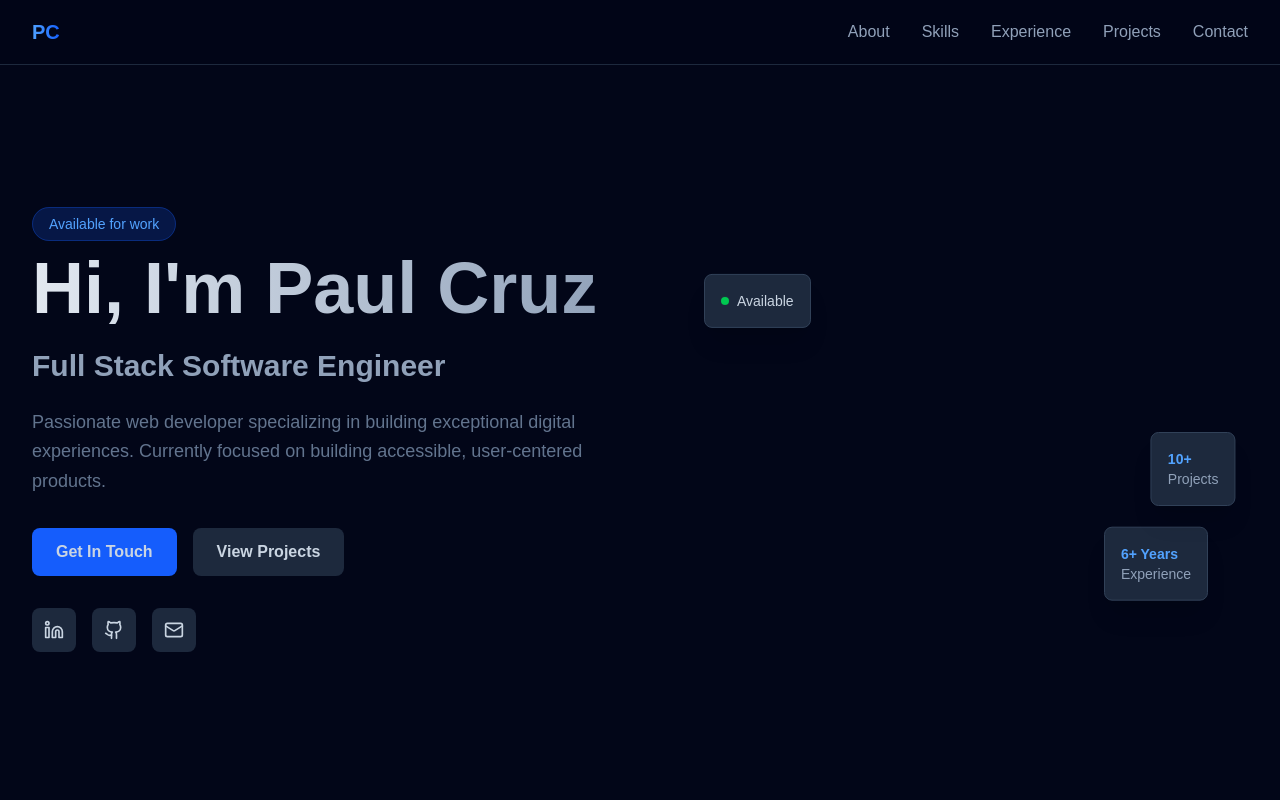
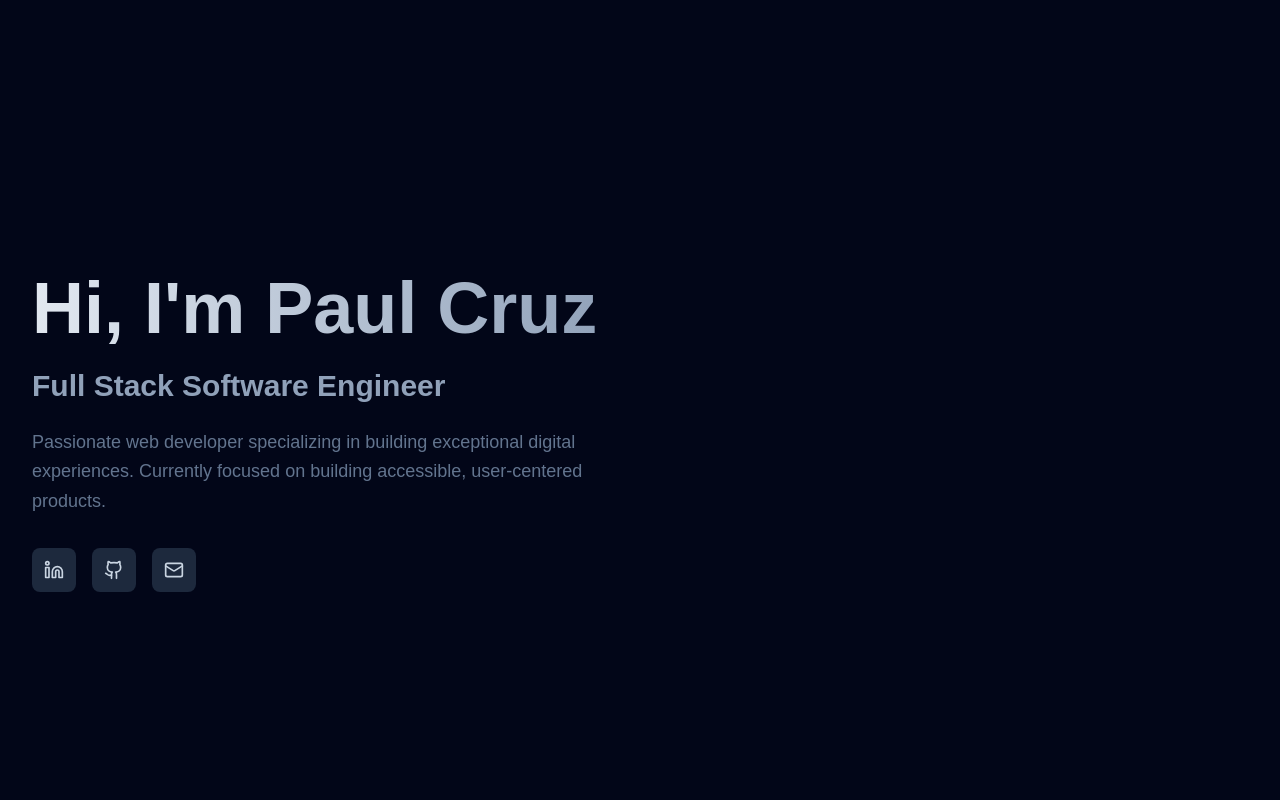
Before and after one commit to paulcruz03/portfolio, a Next.js app: page / in a window 1280 px wide. Shown: the top 800 px of the page. Built offline with nearby package versions, Linux system fonts and the light colour scheme.

Commit message:
fix lint errors

```diff
--- a/app/page.tsx
+++ b/app/page.tsx
@@ -3,9 +3,10 @@
 import { useEffect, useRef, useState } from 'react';
 import Link from 'next/link';
 import Image from 'next/image';
-import { Linkedin, Github, Mail, ExternalLink, Menu, X, ArrowUp } from 'lucide-react';
+import { Linkedin, Github, Mail, ExternalLink, ArrowUp } from 'lucide-react';
 import gsap from 'gsap';
 import { ScrollTrigger } from 'gsap/ScrollTrigger';
+import { ScrollToPlugin } from "gsap/ScrollToPlugin";
 
 // Register GSAP plugins
 if (typeof window !== 'undefined') {
@@ -13,7 +14,7 @@ if (typeof window !== 'undefined') {
 }
 
 export default function EnhancedPortfolio() {
-  const [mobileMenuOpen, setMobileMenuOpen] = useState(false);
+  const [, setMobileMenuOpen] = useState(false);
   const [showScrollTop, setShowScrollTop] = useState(false);
 
   // Refs for animations
@@ -26,6 +27,7 @@ export default function EnhancedPortfolio() {
   const progressBarRef = useRef(null);
 
   useEffect(() => {
+    gsap.registerPlugin(ScrollToPlugin);
     const ctx = gsap.context(() => {
       // Progress bar animation
       gsap.to(progressBarRef.current, {
@@ -270,14 +272,6 @@ export default function EnhancedPortfolio() {
     tools: ["Google Cloud", "AWS", "Docker", "Terraform", "Git", "PostgreSQL", "MySQL", "GraphDB", "Stripe", "PayMongo", "Brankas", "PayMaya", "Mapbox", "Firebase"]
   };
 
-  const navItems = [
-    { label: "About", href: "#about" },
-    { label: "Skills", href: "#skills" },
-    { label: "Experience", href: "#experience" },
-    { label: "Projects", href: "#projects" },
-    { label: "Contact", href: "#contact" }
-  ];
-
   const scrollToSection = (href: string) => {
     const element = document.querySelector(href);
     if (element) {
@@ -339,77 +333,15 @@ export default function EnhancedPortfolio() {
         style={{ transform: 'scaleX(0)' }}
       />
 
-      {/* Navigation */}
-      <nav
-        ref={navRef}
-        className="fixed top-0 left-0 right-0 bg-slate-950/80 backdrop-blur-lg border-b border-slate-800 z-40"
-      >
-        <div className="max-w-7xl mx-auto px-4 sm:px-6 lg:px-8">
-          <div className="flex justify-between items-center h-16">
-            <div
-              className="text-xl font-bold bg-gradient-to-r from-blue-400 to-blue-600 bg-clip-text text-transparent cursor-pointer"
-              onClick={scrollToTop}
-            >
-              PC
-            </div>
-
-            {/* Desktop menu */}
-            <div className="hidden md:flex space-x-8">
-              {navItems.map((item, i) => (
-                <button
-                  key={i}
-                  onClick={() => scrollToSection(item.href)}
-                  className="text-slate-400 hover:text-blue-400 transition-colors"
-                  onMouseEnter={handleHover}
-                  onMouseLeave={handleHoverOut}
-                >
-                  {item.label}
-                </button>
-              ))}
-            </div>
-
-            {/* Mobile menu button */}
-            <button
-              className="md:hidden text-slate-400 hover:text-blue-400"
-              onClick={() => setMobileMenuOpen(!mobileMenuOpen)}
-            >
-              {mobileMenuOpen ? <X /> : <Menu />}
-            </button>
-          </div>
-        </div>
-
-        {/* Mobile menu */}
-        {mobileMenuOpen && (
-          <div className="md:hidden bg-slate-900 border-t border-slate-800">
-            <div className="px-4 py-4 space-y-4">
-              {navItems.map((item, i) => (
-                <button
-                  key={i}
-                  onClick={() => scrollToSection(item.href)}
-                  className="block w-full text-left text-slate-400 hover:text-blue-400 transition-colors"
-                >
-                  {item.label}
-                </button>
-              ))}
-            </div>
-          </div>
-        )}
-      </nav>
-
       {/* Hero Section */}
       <section ref={heroRef} className="min-h-screen flex items-center pt-16">
         <div className="max-w-7xl mx-auto px-4 sm:px-6 lg:px-8 w-full">
           <div className="grid lg:grid-cols-2 gap-12 items-center">
             {/* Left side - Text */}
             <div>
-              <div className="hero-badge inline-block mb-4">
-                <span className="px-4 py-2 bg-blue-600/20 text-blue-400 rounded-full text-sm border border-blue-600/30">
-                  Available for work
-                </span>
-              </div>
 
               <h1 className="hero-title text-5xl md:text-7xl font-bold mb-6 bg-gradient-to-r from-slate-200 to-slate-400 bg-clip-text text-transparent">
-                Hi, I'm Paul Cruz
+                Hi, I&apos;m Paul Cruz
               </h1>
 
               <h2 className="hero-subtitle text-2xl md:text-3xl font-semibold text-slate-400 mb-6">
@@ -420,26 +352,6 @@ export default function EnhancedPortfolio() {
                 Passionate web developer specializing in building exceptional digital experiences.
                 Currently focused on building accessible, user-centered products.
               </p>
-
-              <div className="hero-buttons flex flex-wrap gap-4 mb-8">
-                <button
-                  onClick={() => scrollToSection('#contact')}
-                  className="px-6 py-3 bg-blue-600 hover:bg-blue-700 rounded-lg font-semibold transition-colors"
-                  onMouseEnter={handleHover}
-                  onMouseLeave={handleHoverOut}
-                >
-                  Get In Touch
-                </button>
-
-                <button
-                  onClick={() => scrollToSection('#projects')}
-                  className="px-6 py-3 bg-slate-800 hover:bg-slate-700 rounded-lg font-semibold transition-colors"
-                  onMouseEnter={handleHover}
-                  onMouseLeave={handleHoverOut}
-                >
-                  View Projects
-                </button>
-              </div>
 
               <div className="flex gap-4">
                 <a
@@ -472,33 +384,6 @@ export default function EnhancedPortfolio() {
                 </a>
               </div>
             </div>
-
-            {/* Right side - Visual element */}
-            <div className="relative hidden lg:block">
-              <div className="relative w-full h-96">
-                {/* Floating cards */}
-                <div className="floating-card-1 absolute top-10 left-10 bg-slate-800 p-4 rounded-lg shadow-xl border border-slate-700">
-                  <div className="flex items-center gap-2">
-                    <div className="w-2 h-2 bg-green-500 rounded-full animate-pulse" />
-                    <span className="text-sm">Available</span>
-                  </div>
-                </div>
-
-                <div className="floating-card-2 absolute bottom-10 right-10 bg-slate-800 p-4 rounded-lg shadow-xl border border-slate-700">
-                  <div className="text-sm">
-                    <div className="text-blue-400 font-semibold">6+ Years</div>
-                    <div className="text-slate-400">Experience</div>
-                  </div>
-                </div>
-
-                <div className="floating-card-3 absolute top-1/2 right-0 bg-slate-800 p-4 rounded-lg shadow-xl border border-slate-700">
-                  <div className="text-sm">
-                    <div className="text-blue-400 font-semibold">10+</div>
-                    <div className="text-slate-400">Projects</div>
-                  </div>
-                </div>
-              </div>
-            </div>
           </div>
         </div>
       </section>
@@ -516,24 +401,14 @@ export default function EnhancedPortfolio() {
             {/* Right side - Content */}
             <div className="about-content space-y-6 text-lg leading-relaxed text-slate-400">
               <p>
-                I'm a software engineer passionate about delivering thoughtful, well-designed solutions and applications. I excel at bridging strategic planning with meticulous execution of every feature.
+                I&apos;m a software engineer passionate about delivering thoughtful, well-designed solutions and applications. I excel at bridging strategic planning with meticulous execution of every feature.
               </p>
               <p>
                 I have experience with a wide range of technologies and enjoy collaborating with teams to build high-quality software that meets user needs. My current goal is to secure a position in an organization that offers both challenge and opportunities for personal growth.
               </p>
               <p>
-                In my free time, I enjoy playing video games and spending time with family and friends. I also love to travel and explore new places—it's one of the best ways to learn about different cultures and perspectives.
+                In my free time, I enjoy playing video games and spending time with family and friends. I also love to travel and explore new places—it&apos;s one of the best ways to learn about different cultures and perspectives.
               </p>
-
-              <div className="pt-4">
-                <button
-                  onClick={() => scrollToSection('#contact')}
-                  className="inline-flex items-center gap-2 text-blue-400 hover:text-blue-300 font-semibold"
-                >
-                  Let's connect
-                  <span>→</span>
-                </button>
-              </div>
             </div>
           </div>
         </div>
@@ -653,7 +528,7 @@ export default function EnhancedPortfolio() {
                             <h3 className="text-xl font-bold text-blue-400 group-hover:text-blue-300 transition-colors">
                               {exp.company}
                             </h3>
-                            <ExternalLink className="w-4 h-4 opacity-0 group-hover:opacity-100 transition-opacity" />
+                            <ExternalLink className={`w-4 h-4 opacity-0 transition-opacity ${exp.link !== '#' ? 'group-hover:opacity-100' : ''}`} />
                           </div>
                         </div>
 
@@ -765,26 +640,6 @@ export default function EnhancedPortfolio() {
         </div>
       </section>
 
-      {/* Contact/CTA Section */}
-      <section id="contact" className="cta-section py-24 px-4 bg-slate-900/50">
-        <div className="cta-content max-w-2xl mx-auto text-center">
-          <h2 className="text-4xl md:text-5xl font-bold mb-6 text-slate-200">Let's Work Together</h2>
-          <p className="text-xl text-slate-400 mb-8">
-            I'm always interested in hearing about new projects and opportunities.
-          </p>
-
-          <a
-            href="mailto:cruzpauljason97@gmail.com"
-            className="inline-flex items-center gap-2 px-8 py-4 bg-blue-600 hover:bg-blue-700 rounded-full font-semibold text-lg transition-colors"
-            onMouseEnter={handleHover}
-            onMouseLeave={handleHoverOut}
-          >
-            <Mail className="w-5 h-5" />
-            Get In Touch
-          </a>
-        </div>
-      </section>
-
       {/* Footer */}
       <footer className="py-8 px-4 border-t border-slate-800">
         <div className="max-w-7xl mx-auto">
```
